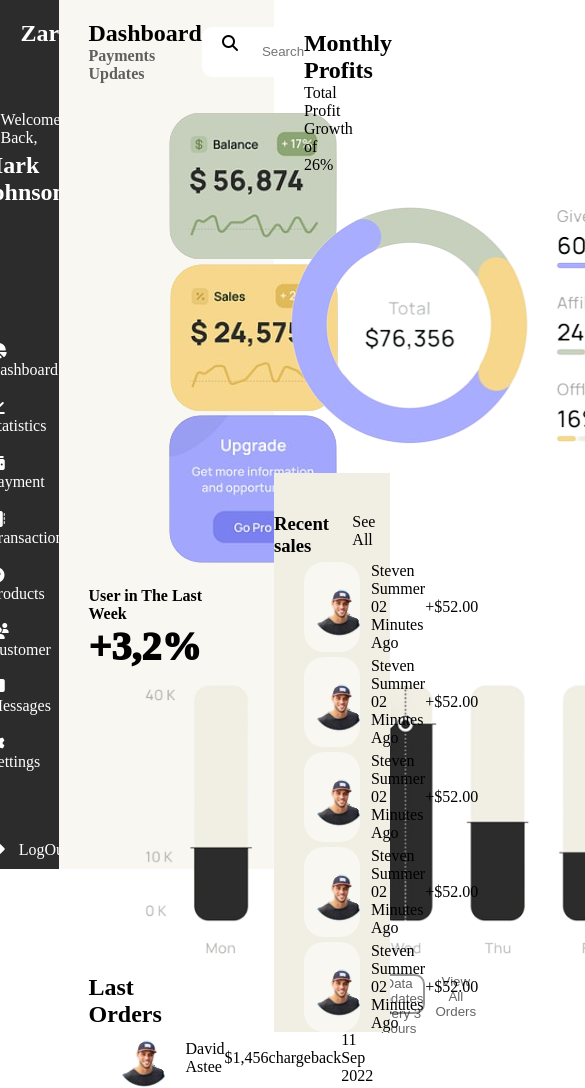
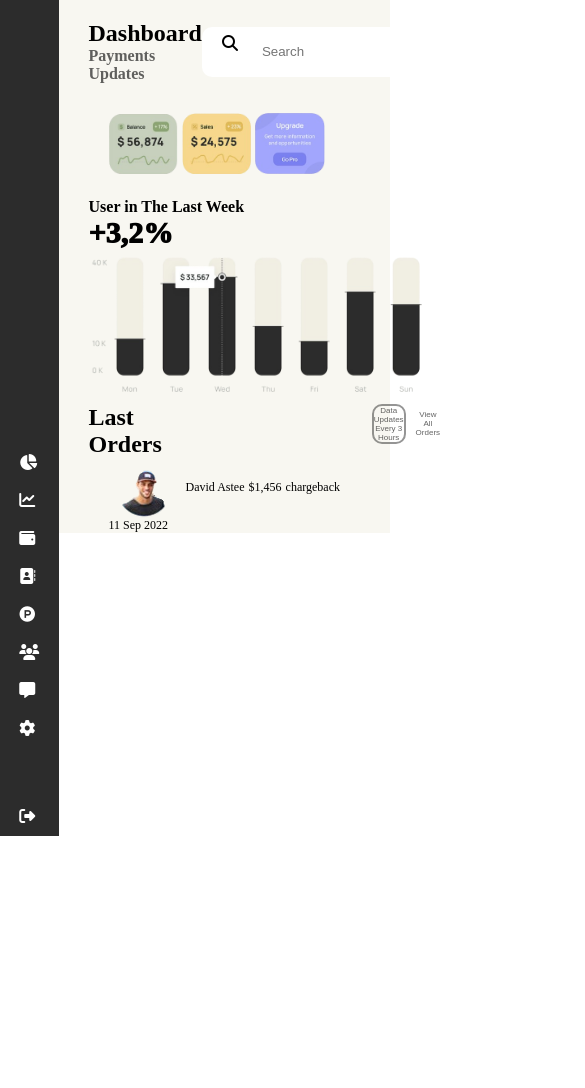
Before and after one commit to vvk0009/dribble-ui-5, a plain HTML site: page index.html in a window 390 px wide. Shown: the top 1088 px of the page, 585 px wide, since content can reach past the window. After the commit the page ends 844 px from the top, so only its background shows below. Drawn offline with Linux system fonts and the light colour scheme.

Commit message:
Update navigation styling and responsiveness

```diff
--- a/index.html
+++ b/index.html
@@ -6,9 +6,11 @@
     <title>Dashboard</title>
     <link rel="stylesheet" href="style.css">
     <link rel="stylesheet" href="https://cdnjs.cloudflare.com/ajax/libs/font-awesome/6.5.1/css/all.min.css" integrity="sha512-DTOQO9RWCH3ppGqcWaEA1BIZOC6xxalwEsw9c2QQeAIftl+Vegovlnee1c9QX4TctnWMn13TZye+giMm8e2LwA==" crossorigin="anonymous" referrerpolicy="no-referrer" />
+
+
 </head>
 <body>
-    <nav>
+    <section class="nav">
         <span>
             <h1>Zarss</h1>
         <img src="./img/logo.img" alt="">
@@ -17,42 +19,51 @@
         </span>
         <ul>
             <li>
-                <a href="#"><i class="fa-solid fa-chart-pie"></i> Dashboard</a>
+                <i class="fa-solid fa-chart-pie"></i>
+                <a href="#"> Dashboard</a>
             </li>
 
             <li>
-                <a href="#"><i class="fa-solid fa-chart-line"></i> Statistics</a>
+                <i class="fa-solid fa-chart-line"></i>
+                <a href="#"> Statistics</a>
             </li>
 
             <li>
-                <a href="#"><i class="fa-solid fa-wallet"></i> Payment</a>
+                <i class="fa-solid fa-wallet"></i>
+                <a href="#">Payment</a>
             </li>
 
             <li>
-                <a href="#"><i class="fa-solid fa-address-book"></i> Transactions</a>
+                <i class="fa-solid fa-address-book"></i>
+                <a href="#"> Transactions</a>
             </li>
 
             <li>
-                <a href="#"><i class="fa-brands fa-product-hunt"></i> Products</a>
+                <i class="fa-brands fa-product-hunt"></i>
+                <a href="#"> Products</a>
             </li>
 
             <li>
-                <a href="#"><i class="fa-solid fa-users"></i> Customer</a>
+                <i class="fa-solid fa-users"></i>
+                <a href="#">Customer</a>
             </li>
 
             <li>
-                <a href="#"><i class="fa-solid fa-message"></i> Messages</a>
+                <i class="fa-solid fa-message"></i>
+                <a href="#"> Messages</a>
             </li>
 
             <li>
-                <a href="#"><i class="fa-solid fa-gear"></i> Settings</a>
+                <i class="fa-solid fa-gear"></i>
+                <a href="#"> Settings</a>
             </li>
 
             <li>
-                <a href="#"><i class="fa-solid fa-right-from-bracket"></i> LogOut</a>
+                <i class="fa-solid fa-right-from-bracket"></i>
+                <a href="#"> LogOut</a>
             </li>
         </ul>
-    </nav>
+    </section>
 
     <section class="container">
         <div class="div_1">
--- a/style.css
+++ b/style.css
@@ -3,7 +3,7 @@
     padding: 0;
     box-sizing: border-box;
 }
-nav{
+.nav{
     display: flex;
     flex-direction: column;
     align-items: center;
@@ -13,36 +13,36 @@ nav{
     color: white;
     height: 103vh;
 }
-nav img{
+.nav img{
     border-radius: 200px;
     margin-bottom: 30px;
 }
-nav h1{
+.nav h1{
     margin-left: 40px;
     margin-top: 20px;
     margin-bottom: 30px;
 }
-nav p{
+.nav p{
     margin-bottom: 5px;
     margin-left: 20px;
 }
-nav ul{
+.nav ul{
     display: flex;
     flex-direction: column;
     gap: 20px;
     margin-bottom: 10px;
 }
-nav ul li{
+.nav ul li{
     list-style: none;
 }
-nav ul li a{
+.nav ul li a{
     text-decoration: none;
     color: white;
 }
-nav ul li a i{
+.nav ul li a i{
     margin-right: 10px;
 }
-nav ul li:last-child{
+.nav ul li:last-child{
     margin-top: 50px;
 }
 .container{
@@ -127,6 +127,7 @@ nav ul li:last-child{
     align-items: center;
     justify-content: space-between;
     margin: 0px 20px;
+    flex-wrap: wrap;
 }
 .div_2 .side1 h1{
     margin: 30px 40px 0px 30px;
@@ -154,3 +155,88 @@ nav ul li:last-child{
 .div3{
     background-color:rgb(241,238,228);
 }
+@media (max-width:1246px) {
+    .container .div_1 .upper input{
+        height: 50px;
+        width: auto;
+    }
+    .upper_1 img{
+        margin-left: 0px;
+        width:30%;
+    }
+    .div_2 .side1 img{
+        width: 80%;
+    }
+    body{
+        overflow-x: hidden;
+    }
+    .container{
+        height: auto;
+    }
+    .box img {
+        height: 150px;
+        margin-left: 0px;
+    }
+}
+@media (max-width:1019px){
+    .nav h2{
+        font-size: 18px ;
+        margin-left: 10px;
+    }
+    .nav img{
+        width: 80%;
+        margin-left: 10px;
+    }
+    .div_2 .side3 p{
+        font-size: 12px;
+    }
+    .btn_1{
+        font-size: 10px;
+    }
+    .btn_2{
+        font-size: 10px;
+    }
+    .box_2 p{
+        font-size: 12px;
+    }
+
+}
+@media (max-width:823px){
+    .container{
+        flex-direction: column;
+    }
+    .container .div_1{
+        width: 100%;
+    }
+    .div_2{
+        display: none;
+    }
+    .nav ul li a{
+        display: none;
+    }
+    .nav p{
+        display: none;
+    }
+    .nav h2{
+        display: none;
+    }
+    .nav h1{
+        display: none;
+    }
+    .nav img{
+        margin-top: 20px;
+    }
+    .nav{
+        height: 99vh;
+    }
+    .box h1{
+        font-size: 30px;
+    }
+    .btn_1{
+        font-size: 8px;
+    }
+    .btn_2{
+        font-size: 8px;
+    }
+
+}
```
